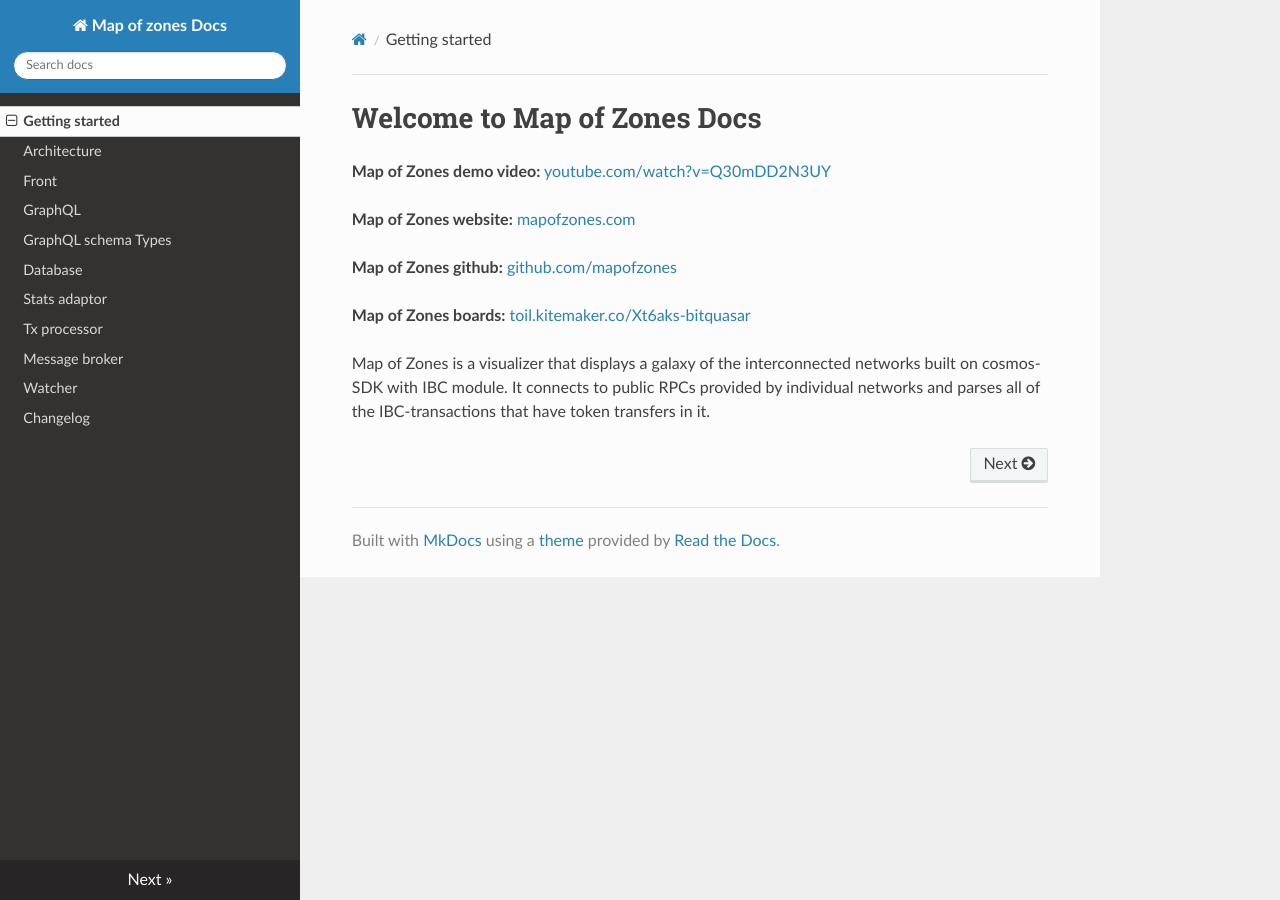
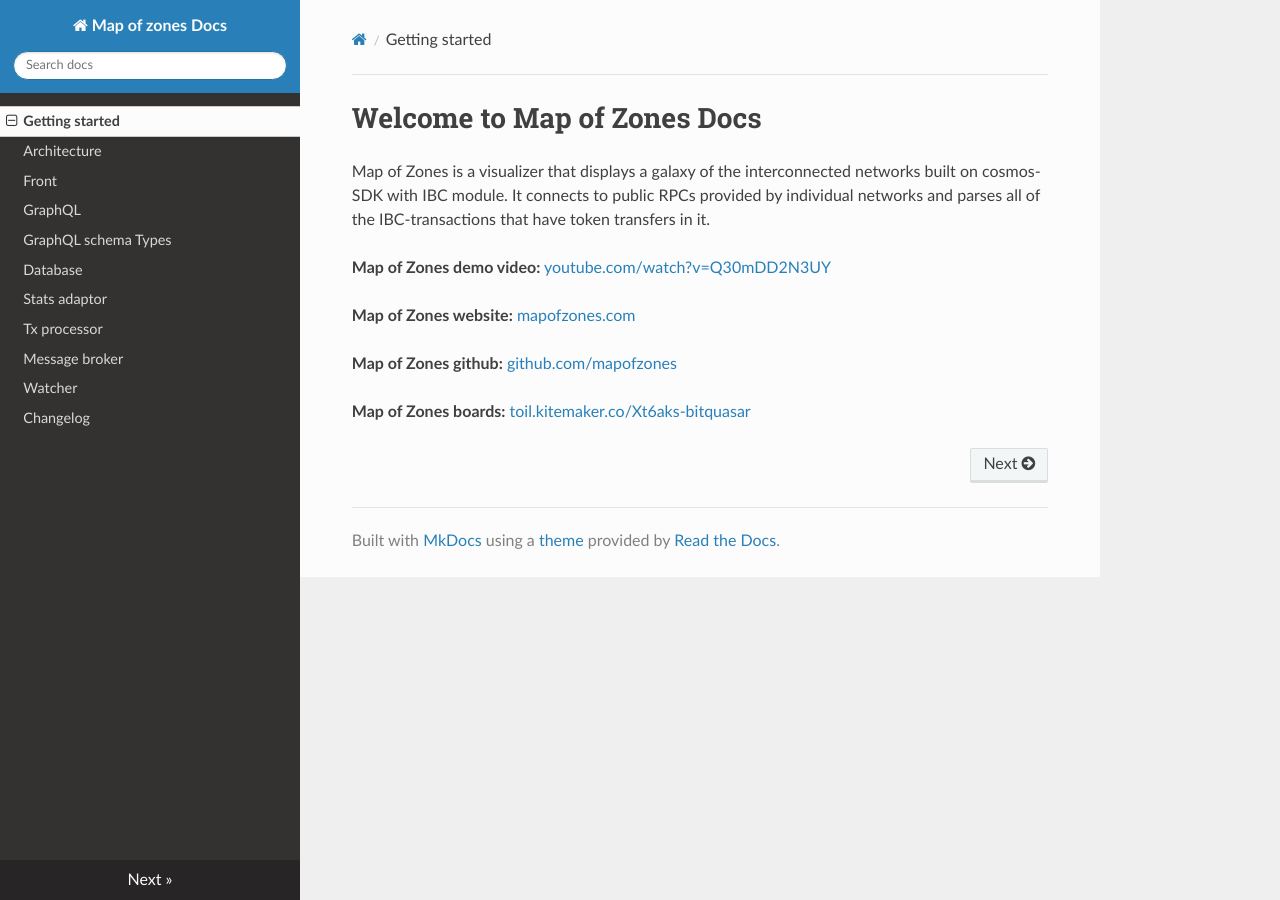
Before and after one commit to mapofzones/docs, an MkDocs documentation site: the page built from docs/index.md, in a window 1280 px wide. Built offline with MkDocs 1.6.1, drawn with Linux system fonts in a browser that asks for light colours; nearby versions of some CDN libraries; part of the change alters nothing that is shown.

```diff
--- a/docs/index.md
+++ b/docs/index.md
@@ -1,4 +1,6 @@
 # Welcome to Map of Zones Docs
+
+Map of Zones is a visualizer that displays a galaxy of the interconnected networks built on cosmos-SDK with IBC module. It connects to public RPCs provided by individual networks and parses all of the IBC-transactions that have token transfers in it.
 
 **Map of Zones demo video:** [youtube.com/watch?v=Q30mDD2N3UY](https://www.youtube.com/watch?v=Q30mDD2N3UY)
 
@@ -7,6 +9,3 @@
 **Map of Zones github:** [github.com/mapofzones](https://github.com/mapofzones)
 
 **Map of Zones boards:** [toil.kitemaker.co/Xt6aks-bitquasar](https://toil.kitemaker.co/Xt6aks-bitquasar)
-
-
-Map of Zones is a visualizer that displays a galaxy of the interconnected networks built on cosmos-SDK with IBC module. It connects to public RPCs provided by individual networks and parses all of the IBC-transactions that have token transfers in it.
```
